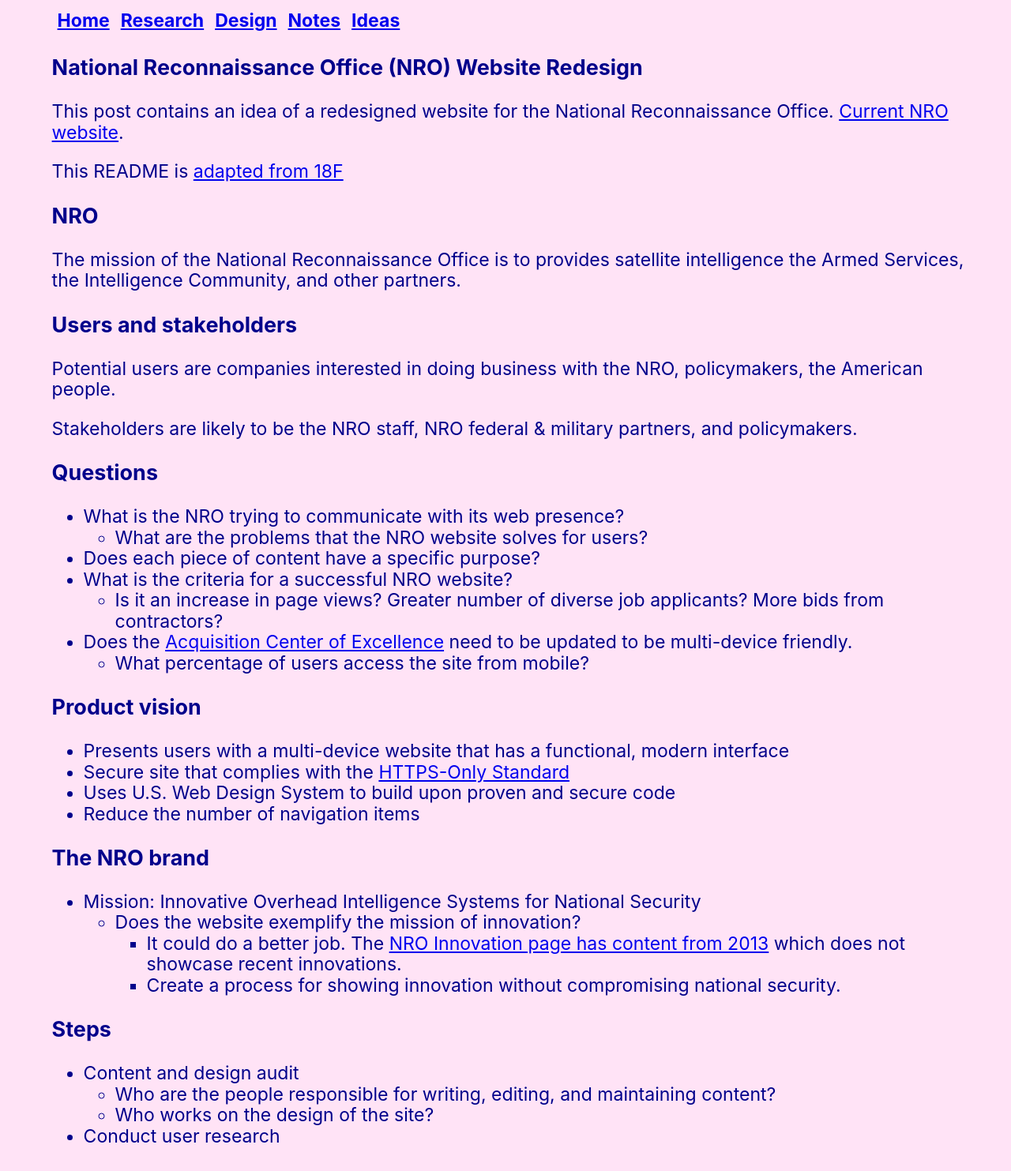
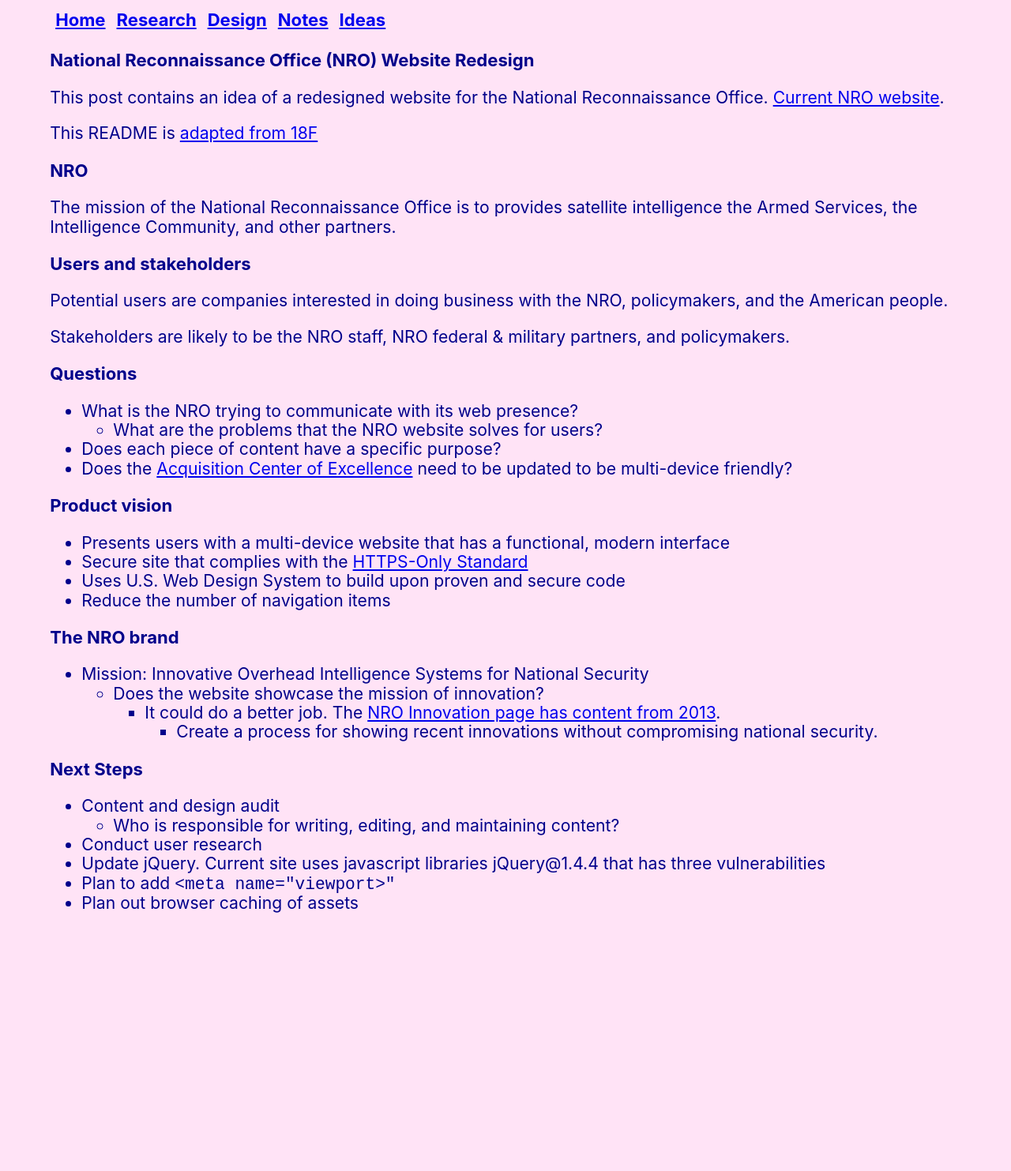
Before and after one commit to johnrieth-zz/johnrieth.github.io, a Jekyll site: the page built from design/_posts/2018-05-08-nro.md, in a window 1280 px wide. Shown: the whole page at 79% size. Built offline with Jekyll 4.4.1, drawn with Linux system fonts in a browser that asks for light colours; a script that is not in the unit is left out; after the commit the page ends 1185 px from its top, so only the background shows below that.

Commit message:
new stuff

````diff
--- a/_config.yml
+++ b/_config.yml
@@ -16,7 +16,7 @@
 title: John Rieth
 email: john.rieth@outlook.com
 description: >- # this means to ignore newlines until "baseurl:"
-  Research and Design by John Rieth
+  Research and Design
 baseurl: "" # the subpath of your site, e.g. /blog
 url: "https://www.johnrieth.com/" # the base hostname & protocol for your site, e.g. http://example.com
 github_username:  johnrieth
--- a/_layouts/home.html
+++ b/_layouts/home.html
@@ -2,4 +2,4 @@
 layout: default
 ---
 
-<h2>Hello, I am John Rieth. My interests are design, government digital services, economic and political research. You can reach me at <a href="mailto:john.rieth@outlook.com">john.rieth@outlook.com</a> and at <a href="https://github.com/johnrieth" > my GitHub</a>.</h2>
+<h3>I am John Rieth and this is my website. I am interested in design, government digital services, economic and political research. You can reach me at <a href="mailto:john.rieth@outlook.com">john.rieth@outlook.com</a> and at <a href="https://github.com/johnrieth" > my GitHub</a>.</h3>
--- a/assets/main.css
+++ b/assets/main.css
@@ -7,7 +7,7 @@
   box-sizing: border-box;
   margin: 0;
   padding: 0;
-  --base-font-size: 1.2rem;
+  --base-font-size: 1.15rem;
   --base-font-weight: 400;
   line-height: 1.15;
   overflow-x: hidden;
@@ -57,12 +57,16 @@
   min-height: 100vh;
 }
 
+h3 {
+  font-size: 1.2rem;
+}
 .cal-grid {
   margin-left: auto;
   margin-right: auto;
   display: grid;
   grid-auto-flow: row;
   align-items: center;
+
 
 }
 
@@ -123,7 +127,7 @@
 }
 
 .home a {
-  font-size: 1.25rem;
+  font-size: 1.2rem;
 }
 
 
--- a/design/_posts/2018-05-08-nro.md
+++ b/design/_posts/2018-05-08-nro.md
@@ -15,7 +15,7 @@
 
 ### Users and stakeholders
 
-Potential users are companies interested in doing business with the NRO, policymakers, the American people.
+Potential users are companies interested in doing business with the NRO, policymakers, and the American people.
 
 Stakeholders are likely to be the NRO staff, NRO federal & military partners, and policymakers.
 
@@ -24,10 +24,7 @@
 - What is the NRO trying to communicate with its web presence?
     - What are the problems that the NRO website solves for users?
 - Does each piece of content have a specific purpose?
-- What is the criteria for a successful NRO website?
-    - Is it an increase in page views? Greater number of diverse job applicants? More bids from contractors?
-- Does the [Acquisition Center of Excellence](https://acq.westfields.net/) need to be updated to be multi-device friendly.
-    - What percentage of users access the site from mobile?
+- Does the [Acquisition Center of Excellence](https://acq.westfields.net/) need to be updated to be multi-device friendly?
 
 ### Product vision
 
@@ -37,13 +34,16 @@
 - Reduce the number of navigation items
 
 ### The NRO brand
+
 - Mission: Innovative Overhead Intelligence Systems for National Security
-    - Does the website exemplify the mission of innovation?
-        - It could do a better job. The [NRO Innovation page has content from 2013](http://nro.gov/about/innovation/index.html) which does not showcase recent innovations.
-        - Create a process for showing innovation without compromising national security.
+    - Does the website showcase the mission of innovation?
+        - It could do a better job. The [NRO Innovation page has content from 2013](http://nro.gov/about/innovation/index.html).
+            - Create a process for showing recent innovations without compromising national security.
 
-### Steps
+### Next Steps
 - Content and design audit
-    - Who are the people responsible for writing, editing, and maintaining content?
-    - Who works on the design of the site?
+    - Who is responsible for writing, editing, and maintaining content?
 - Conduct user research
+- Update jQuery. Current site uses javascript libraries jQuery@1.4.4 that has three vulnerabilities
+- Plan to add ```<meta name="viewport>"```
+- Plan out browser caching of assets
````
Also changed, not shown: design/_posts/2018-05-08-jcu.md (+5 -1 lines), design/_posts/2018-05-08-soc.md (+11 -5 lines).
